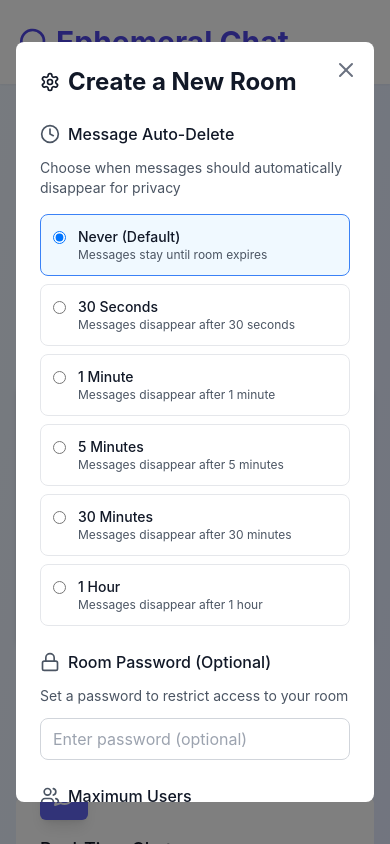
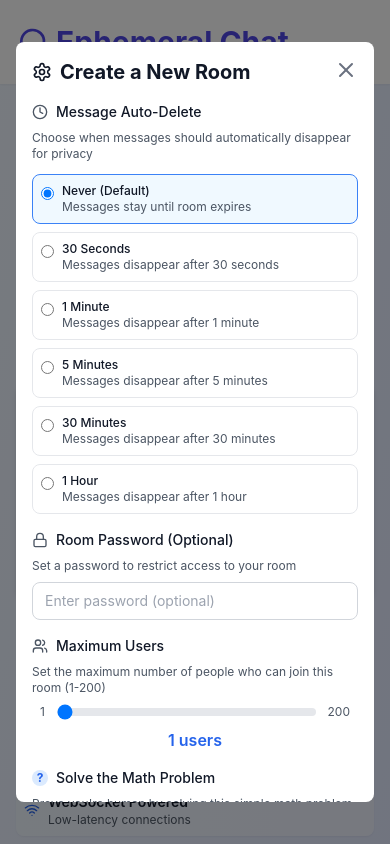
Before and after one commit to cLLeB/ephemeral-chat, a React (Vite) app in the folder client/: page / in a window 390 px wide. Both pictures are taken after typing "Sample" into the empty fields and a click on the button "Create New Room". Shown: the top 844 px of the page. Built offline with nearby package versions, Linux system fonts and the light colour scheme; no server answers.

Commit message:
feat:responsiveness

```diff
--- a/client/src/components/ChatRoom.jsx
+++ b/client/src/components/ChatRoom.jsx
@@ -405,61 +405,64 @@ const ChatRoom = () => {
   return (
     <div className="h-screen flex flex-col bg-gray-50">
       {/* Header */}
-      <div className="bg-white border-b border-gray-200 px-4 py-3">
+      <div className="bg-white border-b border-gray-200 px-3 sm:px-4 py-2 sm:py-3">
         <div className="flex items-center justify-between">
-          <div className="flex items-center space-x-4">
+          <div className="flex items-center space-x-2 sm:space-x-4">
             <button
               onClick={() => navigate('/')}
-              className="p-2 hover:bg-gray-100 rounded-lg transition-colors"
+              className="p-2 hover:bg-gray-100 rounded-lg transition-colors min-h-[44px] min-w-[44px]"
             >
               <ArrowLeft className="w-5 h-5" />
             </button>
 
-            <div>
+            <div className="min-w-0 flex-1">
               <div className="flex items-center space-x-2">
-                <h1 className="text-lg font-semibold">Room {roomCode}</h1>
+                <h1 className="text-base sm:text-lg font-semibold truncate">Room {roomCode}</h1>
                 <button
                   onClick={copyRoomCode}
-                  className="p-1 hover:bg-gray-100 rounded transition-colors"
+                  className="p-1 hover:bg-gray-100 rounded transition-colors min-h-[32px] min-w-[32px]"
                   title="Copy room code"
                 >
                   <Copy className="w-4 h-4 text-gray-500" />
                 </button>
                 <button
                   onClick={() => setShowInviteModal(true)}
-                  className="ml-2 p-1 text-blue-500 hover:bg-blue-50 rounded transition-colors"
+                  className="ml-1 sm:ml-2 p-1 text-blue-500 hover:bg-blue-50 rounded transition-colors min-h-[32px] min-w-[32px]"
                   title="Invite people"
                 >
                   <Share2 className="w-4 h-4" />
                 </button>
               </div>
 
-              <div className="flex items-center space-x-4 text-sm text-gray-600">
+              <div className="flex items-center space-x-3 sm:space-x-4 text-xs sm:text-sm text-gray-600 mt-1">
                 <div className="flex items-center space-x-1">
                   {isConnected ? (
-                    <Wifi className="w-4 h-4 text-green-500" />
+                    <Wifi className="w-3 h-3 sm:w-4 sm:h-4 text-green-500" />
                   ) : (
-                    <WifiOff className="w-4 h-4 text-red-500" />
+                    <WifiOff className="w-3 h-3 sm:w-4 sm:h-4 text-red-500" />
                   )}
-                  <span>{isConnected ? 'Connected' : 'Disconnected'}</span>
+                  <span className="hidden sm:inline">{isConnected ? 'Connected' : 'Disconnected'}</span>
+                  <span className="sm:hidden">{isConnected ? 'Online' : 'Offline'}</span>
                 </div>
 
                 <div className="flex items-center space-x-1">
-                  <Users className="w-4 h-4" />
-                  <span>{users.length} online</span>
+                  <Users className="w-3 h-3 sm:w-4 sm:h-4" />
+                  <span>{users.length}</span>
                 </div>
 
                 {room?.settings?.passwordHash && (
                   <div className="flex items-center space-x-1">
-                    <Lock className="w-4 h-4" />
-                    <span>Protected</span>
+                    <Lock className="w-3 h-3 sm:w-4 sm:h-4" />
+                    <span className="hidden sm:inline">Protected</span>
+                    <span className="sm:hidden">Locked</span>
                   </div>
                 )}
 
                 {getTTLDisplay() && (
                   <div className="flex items-center space-x-1">
-                    <Clock className="w-4 h-4" />
-                    <span>TTL: {getTTLDisplay()}</span>
+                    <Clock className="w-3 h-3 sm:w-4 sm:h-4" />
+                    <span className="hidden sm:inline">TTL: {getTTLDisplay()}</span>
+                    <span className="sm:hidden">{getTTLDisplay()}</span>
                   </div>
                 )}
               </div>
@@ -480,7 +483,7 @@ const ChatRoom = () => {
         {/* Chat Area */}
         <div className="flex-1 flex flex-col">
           {/* Messages */}
-          <div className="flex-1 overflow-y-auto p-4">
+          <div className="flex-1 overflow-y-auto p-3 sm:p-4">
             <MessageList
               messages={messages}
               currentUser={currentUser}
@@ -490,23 +493,23 @@ const ChatRoom = () => {
           </div>
 
           {/* Message Input */}
-          <div className="border-t border-gray-200 p-4 bg-white">
-            <form onSubmit={handleSendMessage} className="flex space-x-2">
+          <div className="border-t border-gray-200 p-3 sm:p-4 bg-white">
+            <form onSubmit={handleSendMessage} className="flex space-x-2 sm:space-x-3">
               <input
                 type="text"
                 value={newMessage}
                 onChange={(e) => setNewMessage(e.target.value)}
                 placeholder="Type your message..."
-                className="flex-1 input-field"
+                className="flex-1 input-field text-sm sm:text-base py-2 sm:py-3 px-3 sm:px-4 min-h-[44px]"
                 disabled={!isConnected || isSending}
                 maxLength={500}
               />
               <button
                 type="submit"
                 disabled={!newMessage.trim() || !isConnected || isSending}
-                className="btn-primary px-4"
+                className="btn-primary px-3 sm:px-4 py-2 sm:py-3 min-h-[44px] min-w-[44px] flex-shrink-0"
               >
-                <Send className="w-4 h-4" />
+                <Send className="w-4 h-4 sm:w-5 sm:h-5" />
               </button>
             </form>
           </div>
--- a/client/src/components/CreateRoomModal.jsx
+++ b/client/src/components/CreateRoomModal.jsx
@@ -254,29 +254,29 @@ const CreateRoomModal = ({ onClose, onRoomCreated }) => {
           <X className="w-6 h-6" />
         </button>
 
-        <div className="p-6 max-h-[90vh] overflow-y-auto">
-          <h2 className="text-2xl font-bold mb-6 flex items-center">
+        <div className="p-4 sm:p-6 max-h-[90vh] overflow-y-auto">
+          <h2 className="text-xl sm:text-2xl font-bold mb-4 sm:mb-6 flex items-center">
             <Settings className="w-5 h-5 mr-2" />
             Create a New Room
           </h2>
 
-          <form onSubmit={handleCreate} className="space-y-6">
+          <form onSubmit={handleCreate} className="space-y-4 sm:space-y-6">
             {/* Message TTL Setting */}
             <div>
-              <div className="flex items-center space-x-2 mb-3">
-                <Clock className="w-5 h-5 text-gray-600" />
-                <label className="font-medium text-gray-900">
+              <div className="flex items-center space-x-2 mb-2 sm:mb-3">
+                <Clock className="w-4 h-4 sm:w-5 sm:h-5 text-gray-600" />
+                <label className="font-medium text-gray-900 text-sm sm:text-base">
                   Message Auto-Delete
                 </label>
               </div>
-              <p className="text-sm text-gray-600 mb-4">
+              <p className="text-xs sm:text-sm text-gray-600 mb-3 sm:mb-4">
                 Choose when messages should automatically disappear for privacy
               </p>
               <div className="space-y-2">
                 {ttlOptions.map((option) => (
                   <label
                     key={option.value}
-                    className={`flex items-start space-x-3 p-3 rounded-lg border cursor-pointer transition-colors ${
+                    className={`flex items-start space-x-2 sm:space-x-3 p-2 sm:p-3 rounded-lg border cursor-pointer transition-colors ${
                       settings.messageTTL === option.value
                         ? 'border-primary-500 bg-primary-50'
                         : 'border-gray-200 hover:bg-gray-50'
@@ -290,8 +290,8 @@ const CreateRoomModal = ({ onClose, onRoomCreated }) => {
                       onChange={(e) => setSettings(prev => ({ ...prev, messageTTL: e.target.value }))}
                       className="mt-1"
                     />
-                    <div>
-                      <div className="font-medium text-sm">{option.label}</div>
+                    <div className="min-w-0">
+                      <div className="font-medium text-xs sm:text-sm">{option.label}</div>
                       <div className="text-xs text-gray-600">{option.description}</div>
                     </div>
                   </label>
@@ -301,13 +301,13 @@ const CreateRoomModal = ({ onClose, onRoomCreated }) => {
 
             {/* Password Setting */}
             <div>
-              <div className="flex items-center space-x-2 mb-3">
-                <Lock className="w-5 h-5 text-gray-600" />
-                <label className="font-medium text-gray-900">
+              <div className="flex items-center space-x-2 mb-2 sm:mb-3">
+                <Lock className="w-4 h-4 sm:w-5 sm:h-5 text-gray-600" />
+                <label className="font-medium text-gray-900 text-sm sm:text-base">
                   Room Password (Optional)
                 </label>
               </div>
-              <p className="text-sm text-gray-600 mb-3">
+              <p className="text-xs sm:text-sm text-gray-600 mb-2 sm:mb-3">
                 Set a password to restrict access to your room
               </p>
               <input
@@ -315,23 +315,23 @@ const CreateRoomModal = ({ onClose, onRoomCreated }) => {
                 placeholder="Enter password (optional)"
                 value={settings.password}
                 onChange={(e) => setSettings(prev => ({ ...prev, password: e.target.value }))}
-                className="input-field"
+                className="input-field text-sm sm:text-base py-2 sm:py-3 px-3 sm:px-4"
                 maxLength={50}
               />
             </div>
             <div>
-              <div className="flex items-center space-x-2 mb-3">
-                <Users className="w-5 h-5 text-gray-600" />
-                <label className="font-medium text-gray-900">
+              <div className="flex items-center space-x-2 mb-2 sm:mb-3">
+                <Users className="w-4 h-4 sm:w-5 sm:h-5 text-gray-600" />
+                <label className="font-medium text-gray-900 text-sm sm:text-base">
                   Maximum Users
                 </label>
               </div>
-              <p className="text-sm text-gray-600 mb-3">
+              <p className="text-xs sm:text-sm text-gray-600 mb-2 sm:mb-3">
                 Set the maximum number of people who can join this room (1-200)
               </p>
-              <div className="px-3">
-                <div className="flex items-center space-x-4 mb-2">
-                  <span className="text-sm text-gray-600">1</span>
+              <div className="px-2 sm:px-3">
+                <div className="flex items-center space-x-3 sm:space-x-4 mb-2">
+                  <span className="text-xs sm:text-sm text-gray-600">1</span>
                   <input
                     type="range"
                     min="1"
@@ -344,27 +344,27 @@ const CreateRoomModal = ({ onClose, onRoomCreated }) => {
                     }}
                     className="flex-1 h-2 bg-gray-200 rounded-lg appearance-none cursor-pointer slider"
                   />
-                  <span className="text-sm text-gray-600">200</span>
+                  <span className="text-xs sm:text-sm text-gray-600">200</span>
                 </div>
                 <div className="text-center">
-                  <span className="text-lg font-semibold text-blue-600">{settings.maxUsers} users</span>
+                  <span className="text-base sm:text-lg font-semibold text-blue-600">{settings.maxUsers} users</span>
                 </div>
               </div>
             </div>
             <div>
-              <div className="flex items-center space-x-2 mb-3">
-                <div className="w-5 h-5 bg-blue-100 rounded-full flex items-center justify-center">
-                  <span className="text-blue-600 font-bold text-sm">?</span>
+              <div className="flex items-center space-x-2 mb-2 sm:mb-3">
+                <div className="w-4 h-4 sm:w-5 sm:h-5 bg-blue-100 rounded-full flex items-center justify-center">
+                  <span className="text-blue-600 font-bold text-xs sm:text-sm">?</span>
                 </div>
-                <label className="font-medium text-gray-900">
+                <label className="font-medium text-gray-900 text-sm sm:text-base">
                   Solve the Math Problem
                 </label>
               </div>
-              <p className="text-sm text-gray-600 mb-3">
+              <p className="text-xs sm:text-sm text-gray-600 mb-2 sm:mb-3">
                 Prove you're human by solving this simple math problem
               </p>
               <div className="mb-3">
-                <div className="p-3 bg-gray-50 border rounded-lg text-center font-mono text-lg">
+                <div className="p-2 sm:p-3 bg-gray-50 border rounded-lg text-center font-mono text-base sm:text-lg">
                   {captcha.problem || 'Loading...'}
                 </div>
               </div>
@@ -373,17 +373,17 @@ const CreateRoomModal = ({ onClose, onRoomCreated }) => {
                 placeholder="Enter your answer"
                 value={captchaInput}
                 onChange={(e) => setCaptchaInput(e.target.value)}
-                className="input-field"
+                className="input-field text-sm sm:text-base py-2 sm:py-3 px-3 sm:px-4"
                 required
               />
             </div>
 
             {/* Actions */}
-            <div className="mt-6 flex justify-end space-x-3">
+            <div className="mt-4 sm:mt-6 flex justify-end space-x-2 sm:space-x-3">
               <button
                 type="button"
                 onClick={onClose}
-                className="px-4 py-2 text-gray-700 hover:bg-gray-100 rounded-md transition-colors"
+                className="px-3 sm:px-4 py-2 text-gray-700 hover:bg-gray-100 rounded-md transition-colors text-sm sm:text-base min-h-[44px]"
                 disabled={isCreating}
               >
                 Cancel
@@ -391,11 +391,11 @@ const CreateRoomModal = ({ onClose, onRoomCreated }) => {
               <button
                 type="submit"
                 disabled={isCreating}
-                className="px-4 py-2 bg-blue-500 text-white rounded-md hover:bg-blue-600 disabled:bg-blue-300 disabled:cursor-not-allowed transition-colors flex items-center"
+                className="px-3 sm:px-4 py-2 bg-blue-500 text-white rounded-md hover:bg-blue-600 disabled:bg-blue-300 disabled:cursor-not-allowed transition-colors flex items-center text-sm sm:text-base min-h-[44px]"
               >
                 {isCreating ? (
                   <>
-                    <svg className="animate-spin -ml-1 mr-2 h-4 w-4 text-white" xmlns="http://www.w3.org/2000/svg" fill="none" viewBox="0 0 24 24">
+                    <svg className="animate-spin -ml-1 mr-2 h-3 w-3 sm:h-4 sm:w-4 text-white" xmlns="http://www.w3.org/2000/svg" fill="none" viewBox="0 0 24 24">
                       <circle className="opacity-25" cx="12" cy="12" r="10" stroke="currentColor" strokeWidth="4"></circle>
                       <path className="opacity-75" fill="currentColor" d="M4 12a8 8 0 018-8V0C5.373 0 0 5.373 0 12h4zm2 5.291A7.962 7.962 0 014 12H0c0 3.042 1.135 5.824 3 7.938l3-2.647z"></path>
                     </svg>
--- a/client/src/components/Home.jsx
+++ b/client/src/components/Home.jsx
@@ -1,6 +1,6 @@
 import React, { useState } from 'react';
 import { useNavigate } from 'react-router-dom';
-import { MessageCircle, Users, Clock, Shield, Plus, ArrowRight } from 'lucide-react';
+import { MessageCircle, Users, Clock, Shield, Plus, ArrowRight, Zap, Wifi, User, Edit, Lock } from 'lucide-react';
 import CreateRoomModal from './CreateRoomModal';
 
 const Home = ({ children }) => {
@@ -42,24 +42,34 @@ const Home = ({ children }) => {
 
   const features = [
     {
-      icon: <MessageCircle className="w-6 h-6" />,
+      icon: Zap,
       title: "Real-Time Chat",
-      description: "Instant messaging with WebSocket technology"
+      description: "Instant messaging"
     },
     {
-      icon: <Users className="w-6 h-6" />,
-      title: "Anonymous",
-      description: "No registration required, just pick a nickname"
+      icon: Wifi,
+      title: "WebSocket Powered",
+      description: "Low-latency connections"
     },
     {
-      icon: <Clock className="w-6 h-6" />,
-      title: "Ephemeral",
-      description: "Messages can auto-delete after set time"
+      icon: User,
+      title: "Anonymous",
+      description: "No registration needed"
     },
     {
-      icon: <Shield className="w-6 h-6" />,
+      icon: Edit,
+      title: "Pick Nickname",
+      description: "Just choose a name"
+    },
+    {
+      icon: Clock,
+      title: "Ephemeral",
+      description: "Auto-delete messages"
+    },
+    {
+      icon: Lock,
       title: "Private",
-      description: "Optional room passwords for security"
+      description: "Optional passwords"
     }
   ];
 
@@ -90,8 +100,8 @@ const Home = ({ children }) => {
             </div>
 
             {/* Join Room Form */}
-            <div className="mt-10 max-w-md mx-auto bg-white rounded-xl shadow-md overflow-hidden p-6">
-              <form onSubmit={handleJoinRoom} className="space-y-6">
+            <div className="mt-10 max-w-md mx-auto bg-white rounded-xl shadow-md overflow-hidden p-4 sm:p-6">
+              <form onSubmit={handleJoinRoom} className="space-y-4 sm:space-y-6">
                 <div>
                   <label htmlFor="roomCode" className="block text-sm font-medium text-gray-700">
                     Room Code
@@ -104,23 +114,23 @@ const Home = ({ children }) => {
                       onChange={(e) => setRoomCode(e.target.value.toUpperCase())}
                       maxLength={10}
                       placeholder="ABCDEFGHIJ"
-                      className="flex-1 min-w-0 block w-full px-3 py-2 rounded-none rounded-l-md border border-gray-300 focus:border-indigo-500 focus:ring-indigo-500"
+                      className="flex-1 min-w-0 block w-full px-3 py-2 sm:py-3 text-sm sm:text-base rounded-none rounded-l-md border border-gray-300 focus:border-indigo-500 focus:ring-indigo-500"
                     />
                     <button
                       type="submit"
                       disabled={isJoining}
-                      className="inline-flex items-center px-4 py-2 border border-transparent text-sm font-medium rounded-r-md text-white bg-indigo-600 hover:bg-indigo-700 focus:outline-none focus:ring-2 focus:ring-offset-2 focus:ring-indigo-500 disabled:opacity-50"
+                      className="inline-flex items-center px-3 sm:px-4 py-2 sm:py-3 text-sm sm:text-base font-medium rounded-r-md text-white bg-indigo-600 hover:bg-indigo-700 focus:outline-none focus:ring-2 focus:ring-offset-2 focus:ring-indigo-500 disabled:opacity-50 min-h-[44px]"
                     >
                       {isJoining ? 'Joining...' : 'Join Room'}
                     </button>
                   </div>
-                  <p className="mt-2 text-sm text-gray-500">
+                  <p className="mt-2 text-xs sm:text-sm text-gray-500">
                     Enter a 10-character room code to join an existing room
                   </p>
                 </div>
               </form>
 
-              <div className="mt-6">
+              <div className="mt-4 sm:mt-6">
                 <div className="relative">
                   <div className="absolute inset-0 flex items-center">
                     <div className="w-full border-t border-gray-300" />
@@ -130,12 +140,12 @@ const Home = ({ children }) => {
                   </div>
                 </div>
 
-                <div className="mt-6">
+                <div className="mt-4 sm:mt-6">
                   <button
                     onClick={() => setShowCreateModal(true)}
-                    className="w-full flex justify-center items-center px-4 py-2 border border-transparent rounded-md shadow-sm text-sm font-medium text-white bg-green-600 hover:bg-green-700 focus:outline-none focus:ring-2 focus:ring-offset-2 focus:ring-green-500"
+                    className="w-full flex justify-center items-center px-4 py-3 text-sm sm:text-base font-medium rounded-md shadow-sm text-white bg-green-600 hover:bg-green-700 focus:outline-none focus:ring-2 focus:ring-offset-2 focus:ring-green-500 min-h-[44px]"
                   >
-                    <Plus className="-ml-1 mr-2 h-5 w-5" />
+                    <Plus className="-ml-1 mr-2 h-4 w-4 sm:h-5 sm:w-5" />
                     Create New Room
                   </button>
                 </div>
@@ -147,19 +157,13 @@ const Home = ({ children }) => {
               <h3 className="text-center text-lg font-medium text-gray-900 mb-8">
                 Why use Ephemeral Chat?
               </h3>
-              <div className="grid grid-cols-1 gap-8 sm:grid-cols-2 lg:grid-cols-3">
+              <div className="grid grid-cols-1 md:grid-cols-2 gap-2 sm:gap-3 mb-6">
                 {features.map((feature, index) => (
-                  <div key={index} className="pt-6">
-                    <div className="flow-root bg-white rounded-lg px-6 pb-8">
-                      <div className="-mt-6">
-                        <div className="inline-flex items-center justify-center p-3 bg-indigo-500 rounded-md shadow-lg">
-                          {React.cloneElement(feature.icon, { className: 'h-6 w-6 text-white' })}
-                        </div>
-                        <h3 className="mt-4 text-lg font-medium text-gray-900">{feature.title}</h3>
-                        <p className="mt-2 text-base text-gray-500">
-                          {feature.description}
-                        </p>
-                      </div>
+                  <div key={index} className="flex items-center space-x-2 sm:space-x-3 p-2 sm:p-3 bg-gradient-to-r from-blue-50 to-indigo-50 rounded-lg shadow-sm hover:shadow-md transition-shadow">
+                    <feature.icon className="w-4 h-4 sm:w-5 sm:h-5 text-blue-600 flex-shrink-0" />
+                    <div className="min-w-0">
+                      <div className="font-semibold text-gray-900 text-sm sm:text-base">{feature.title}</div>
+                      <div className="text-xs text-gray-600 truncate">{feature.description}</div>
                     </div>
                   </div>
                 ))}
@@ -181,7 +185,7 @@ const Home = ({ children }) => {
       <footer className="bg-white border-t border-gray-200 py-6">
         <div className="max-w-7xl mx-auto px-4 sm:px-6 lg:px-8">
           <p className="text-center text-sm text-gray-500">
-            Built with React, Socket.IO, and Redis • Privacy-focused • No data stored permanently
+            Ephemeral Chat offers a fast, secure, and anonymous experience
           </p>
         </div>
       </footer>
```
